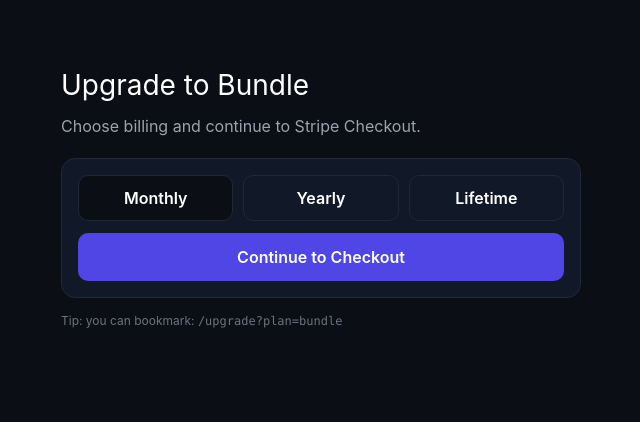
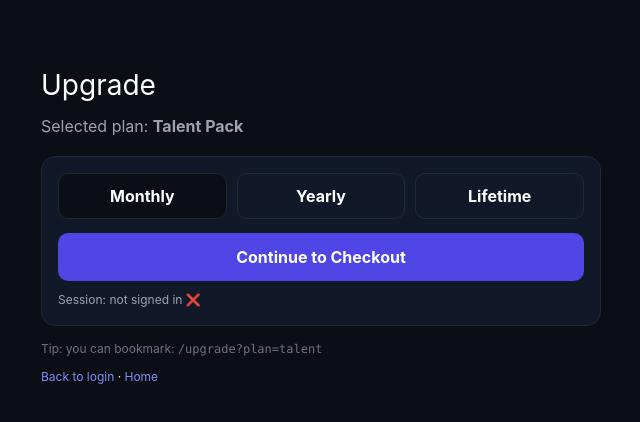
Before and after one commit to Contactful/contactful-app, a Next.js app: page /upgrade in a window 1280 px wide. Shown: the top 422 px of the page, without its empty margins (319-959 px from the left). Built offline with nearby package versions, Linux system fonts and the light colour scheme; no server answers.

Commit message:
Fix upgrade checkout token handling

```diff
--- a/app/upgrade/page.tsx
+++ b/app/upgrade/page.tsx
@@ -1,81 +1,142 @@
 "use client";
 
-import { useEffect, useMemo, useState } from "react";
+import React, { useEffect, useMemo, useState } from "react";
 import { supabase } from "../../lib/supabaseClient";
 
 type Plan = "talent" | "networking" | "bundle";
 type Billing = "monthly" | "yearly" | "lifetime";
 
 export default function UpgradePage() {
-  const [plan, setPlan] = useState<Plan>("bundle");
+  const plan = useMemo<Plan>(() => {
+    if (typeof window === "undefined") return "talent";
+    const p = new URLSearchParams(window.location.search).get("plan");
+    if (p === "talent" || p === "networking" || p === "bundle") return p;
+    return "talent";
+  }, []);
+
   const [billing, setBilling] = useState<Billing>("monthly");
   const [loading, setLoading] = useState(false);
   const [msg, setMsg] = useState<string | null>(null);
+  const [signedIn, setSignedIn] = useState<boolean | null>(null);
 
   useEffect(() => {
-    const p = new URLSearchParams(window.location.search).get("plan") as Plan | null;
-    if (p === "talent" || p === "networking" || p === "bundle") setPlan(p);
+    (async () => {
+      const { data } = await supabase.auth.getSession();
+      setSignedIn(!!data?.session);
+    })();
   }, []);
 
-  const title = useMemo(() => {
-    if (plan === "talent") return "Upgrade to Talent";
-    if (plan === "networking") return "Upgrade to Networking";
-    return "Upgrade to Bundle";
-  }, [plan]);
+  function planLabel(p: Plan) {
+    if (p === "talent") return "Talent Pack";
+    if (p === "networking") return "Networking Pack";
+    return "Bundle (Talent + Networking)";
+  }
 
   async function startCheckout() {
-    setLoading(true);
-    setMsg(null);
+    try {
+      setLoading(true);
+      setMsg(null);
 
-    const { data } = await supabase.auth.getSession();
-    const token = data?.session?.access_token;
+      // 1) Pobierz aktualną sesję i token Supabase (to musi być SUPABASE JWT)
+      const { data } = await supabase.auth.getSession();
+      const accessToken = data?.session?.access_token;
 
-    if (!token) {
-      setLoading(false);
-      setMsg("Please sign in first.");
-      window.location.href = `/login?upgrade=${plan}`;
-      return;
-    }
+      // 2) Jeśli brak sesji → wróć do login z kontekstem upgrade
+      if (!accessToken) {
+        window.location.replace(`/login?upgrade=${encodeURIComponent(plan)}`);
+        return;
+      }
 
-    try {
+      // 3) Wywołaj endpoint Stripe (backend tworzy Checkout i zwraca url)
       const res = await fetch("/api/stripe/create-checkout-session", {
         method: "POST",
         headers: {
           "Content-Type": "application/json",
-          Authorization: `Bearer ${token}`,
+          Authorization: `Bearer ${accessToken}`,
         },
-        body: JSON.stringify({ plan, billing }),
+        body: JSON.stringify({
+          plan,    // talent | networking | bundle
+          billing, // monthly | yearly | lifetime
+        }),
       });
 
-      const json = await res.json();
-      if (!res.ok) throw new Error(json?.error || "Checkout failed");
+      const json = await res.json().catch(() => ({}));
 
-      if (json?.url) window.location.href = json.url;
-      else throw new Error("Missing checkout URL");
+      if (!res.ok) {
+        // najczęstsze: 401 Invalid access token (gdy token był zły) lub 400 (mapowanie ceny)
+        throw new Error(json?.error || json?.message || "Checkout failed");
+      }
+
+      if (json?.url) {
+        window.location.href = json.url;
+        return;
+      }
+
+      throw new Error("No checkout URL returned from server");
     } catch (e: any) {
-      setMsg(e?.message || "Checkout failed");
+      setMsg(e?.message || "Checkout error");
+    } finally {
       setLoading(false);
     }
   }
 
   return (
-    <div style={{ minHeight: "100vh", background: "#0b0e14", color: "#fff", padding: 24, fontFamily: "Inter,system-ui,sans-serif" }}>
-      <div style={{ maxWidth: 520, margin: "0 auto", paddingTop: 40 }}>
-        <h1 style={{ margin: 0, fontSize: 28 }}>{title}</h1>
+    <div
+      style={{
+        minHeight: "100vh",
+        background: "#0b0e14",
+        color: "#fff",
+        padding: 24,
+        fontFamily: "Inter,system-ui,sans-serif",
+      }}
+    >
+      <div style={{ maxWidth: 560, margin: "0 auto", paddingTop: 40 }}>
+        <h1 style={{ margin: 0, fontSize: 28 }}>Upgrade</h1>
         <p style={{ color: "#9ca3af", marginTop: 8 }}>
-          Choose billing and continue to Stripe Checkout.
+          Selected plan: <b>{planLabel(plan)}</b>
         </p>
 
-        <div style={{ marginTop: 20, background: "#111827", border: "1px solid #1f2937", borderRadius: 14, padding: 16 }}>
-          <div style={{ display: "flex", gap: 10, marginBottom: 12 }}>
-            <button onClick={() => setBilling("monthly")} style={btnStyle(billing === "monthly")}>Monthly</button>
-            <button onClick={() => setBilling("yearly")} style={btnStyle(billing === "yearly")}>Yearly</button>
-            <button onClick={() => setBilling("lifetime")} style={btnStyle(billing === "lifetime")}>Lifetime</button>
+        <div
+          style={{
+            marginTop: 18,
+            background: "#111827",
+            border: "1px solid #1f2937",
+            borderRadius: 14,
+            padding: 16,
+          }}
+        >
+          <div style={{ display: "flex", gap: 10 }}>
+            <button
+              type="button"
+              onClick={() => setBilling("monthly")}
+              style={btnStyle(billing === "monthly")}
+            >
+              Monthly
+            </button>
+            <button
+              type="button"
+              onClick={() => setBilling("yearly")}
+              style={btnStyle(billing === "yearly")}
+            >
+              Yearly
+            </button>
+            <button
+              type="button"
+              onClick={() => setBilling("lifetime")}
+              style={btnStyle(billing === "lifetime")}
+            >
+              Lifetime
+            </button>
           </div>
+
+          <div style={{ height: 14 }} />
 
           <button
             type="button"
-            onClick={startCheckout}
+            onClick={(e) => {
+              e.preventDefault();
+              startCheckout();
+            }}
             disabled={loading}
             style={{
               width: "100%",
@@ -84,7 +145,7 @@ export default function UpgradePage() {
               border: "none",
               background: "#4f46e5",
               color: "#fff",
-              fontWeight: 600,
+              fontWeight: 700,
               cursor: loading ? "not-allowed" : "pointer",
               opacity: loading ? 0.7 : 1,
             }}
@@ -92,11 +153,26 @@ export default function UpgradePage() {
             {loading ? "Redirecting…" : "Continue to Checkout"}
           </button>
 
+          <div style={{ marginTop: 10, fontSize: 12, color: "#9ca3af" }}>
+            Session:{" "}
+            {signedIn === null ? "checking…" : signedIn ? "signed in ✅" : "not signed in ❌"}
+          </div>
+
           {msg && <p style={{ marginTop: 12, color: "#fca5a5" }}>{msg}</p>}
         </div>
 
         <p style={{ color: "#6b7280", marginTop: 14, fontSize: 12 }}>
           Tip: you can bookmark: <code>/upgrade?plan={plan}</code>
+        </p>
+
+        <p style={{ marginTop: 10, fontSize: 12 }}>
+          <a href={`/login?upgrade=${encodeURIComponent(plan)}`} style={{ color: "#818cf8" }}>
+            Back to login
+          </a>
+          {"  "}·{"  "}
+          <a href="/" style={{ color: "#818cf8" }}>
+            Home
+          </a>
         </p>
       </div>
     </div>
@@ -112,6 +188,6 @@ function btnStyle(active: boolean): React.CSSProperties {
     background: active ? "#0b0e14" : "#111827",
     color: "#fff",
     cursor: "pointer",
-    fontWeight: 600,
+    fontWeight: 700,
   };
 }
```
